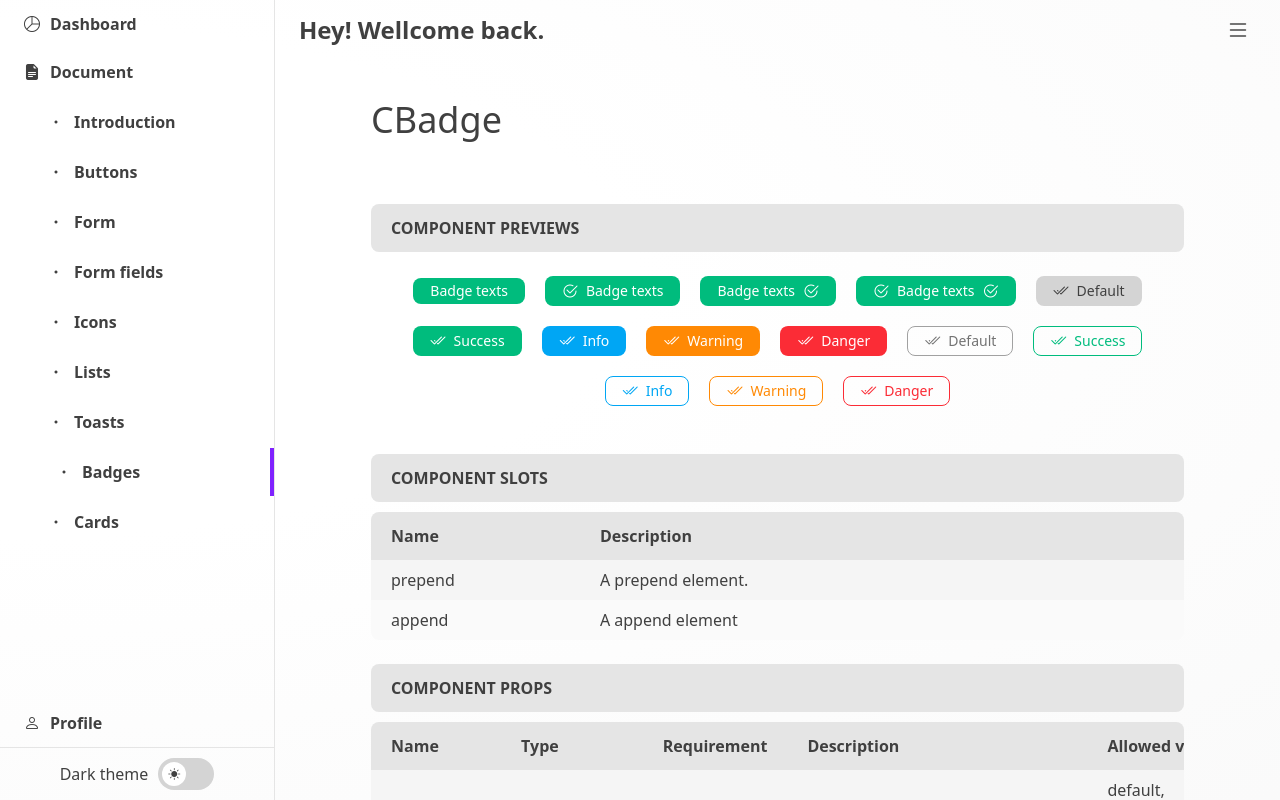
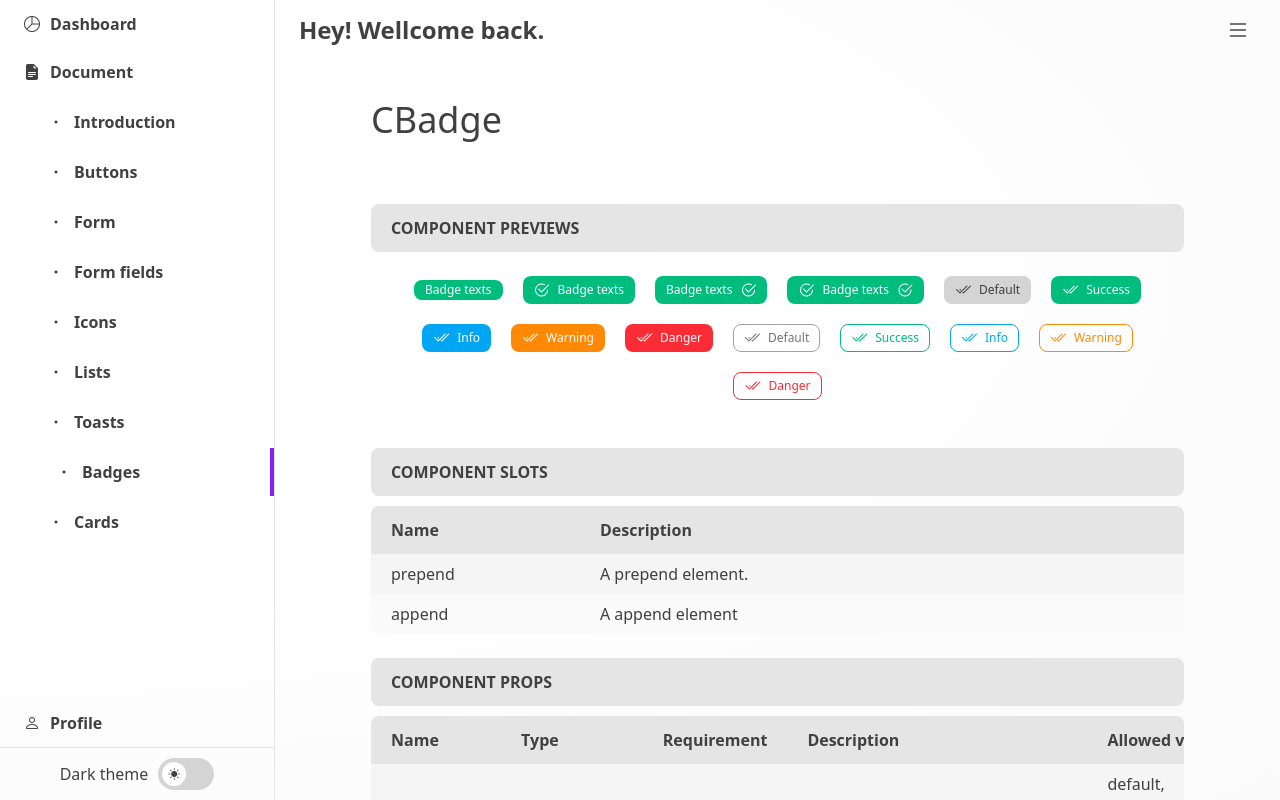
Before and after one commit to ernandesrs/pproj_vapp, a Vue app: page /dashboard/docs/badges in a window 1280 px wide. Built offline with nearby package versions, Linux system fonts and the light colour scheme.

Commit message:
badge text size

```diff
--- a/src/components/ui/CBadge.vue
+++ b/src/components/ui/CBadge.vue
@@ -1,12 +1,12 @@
 <template>
-    <span class="inline-flex gap-x-2 items-center justify-center rounded-lg px-4 py-0.5 cursor-default border"
+    <span class="inline-flex gap-x-2 items-center justify-center rounded-lg px-2.5 py-[1px] cursor-default border"
         :class="getStyle">
         <div @click="prependClicked" v-if="props.icon || $slots.prepend">
             <CIcon v-if="props.icon" :name="props.icon" />
             <slot name="prepend" />
         </div>
 
-        <p class="text-sm whitespace-nowrap" v-html="props.label"></p>
+        <p class="text-xs whitespace-nowrap" v-html="props.label"></p>
 
         <div @click="appendClicked" v-if="props.appendIcon || $slots.append">
             <CIcon v-if="props.appendIcon" :name="props.appendIcon" />
```
